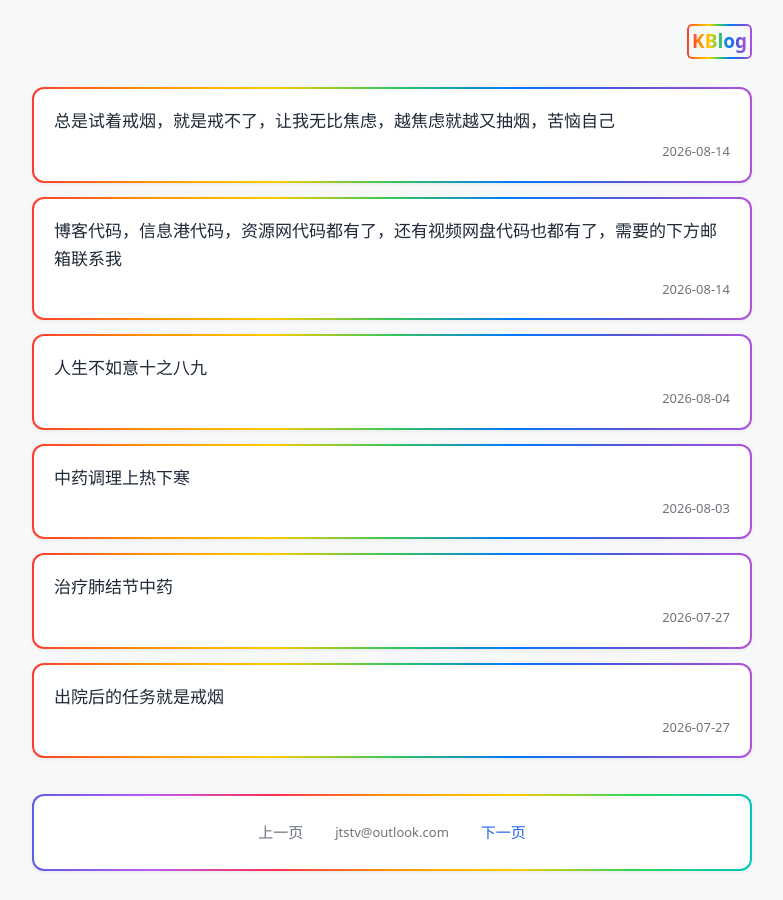
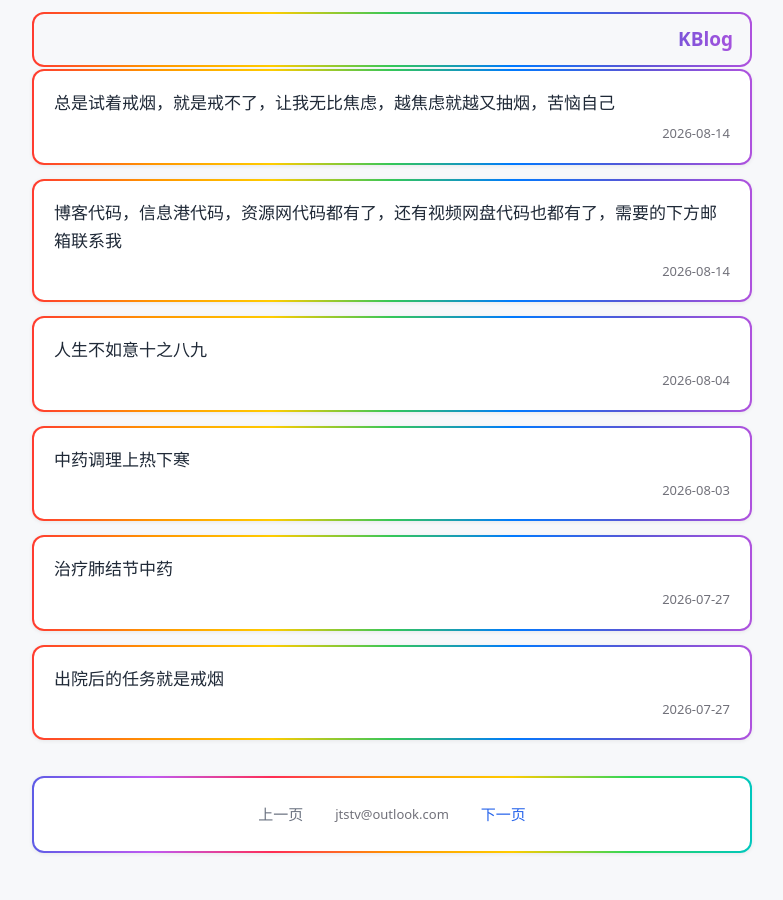
Before and after one commit to JTSTV/Jtstv.github.io, a Jekyll site: the page built from index.html, in a window 1280 px wide. Shown: the whole page, without its empty margins (248-1031 px from the left). Built offline with Jekyll 4.4.1, drawn with Linux system fonts in a browser that asks for light colours; the list of posts is cut into pages by our own code.

Commit message:
更新 index.html

```diff
--- a/index.html
+++ b/index.html
@@ -17,12 +17,12 @@ layout: null
 <meta property="og:type" content="website">
 <style>
 *{margin:0;padding:0;box-sizing:border-box}
-body{font:16px system-ui,-apple-system,sans-serif;background:#f7f8fa;color:#2c333a;padding:24px 16px;line-height:1.65}
+body{font:16px system-ui,-apple-system,sans-serif;background:#f7f8fa;color:#2c333a;padding-top:12px;padding-left:16px;padding-right:16px;padding-bottom:24px;line-height:1.65}
 .container{max-width:720px;margin:0 auto}
-.site-header{text-align:right;margin-bottom:28px}
-.site-title-wrap{display:inline-block;position:relative;padding:2px 5px}
-.site-title-wrap::before{content:"";position:absolute;inset:0;border-radius:5px;padding:2px;background:linear-gradient(90deg,#ff3b30,#ff9500,#ffcc00,#34c759,#007aff,#5856d6,#af52de);-webkit-mask:linear-gradient(#fff 0 0) content-box,linear-gradient(#fff 0 0);mask:linear-gradient(#fff 0 0) content-box,linear-gradient(#fff 0 0);-webkit-mask-composite:xor;mask-composite:exclude;pointer-events:none}
-.site-title{font-size:19px;font-weight:600;text-decoration:none;background:linear-gradient(90deg,#ff3b30,#ff9500,#ffcc00,#34c759,#007aff,#5856d6,#af52de);-webkit-background-clip:text;background-clip:text;color:transparent}
+.site-header{margin-bottom:2px}
+.site-title-wrap{display:block;position:relative;padding:2px 5px;border-radius:12px;background:linear-gradient(90deg,#ff3b30,#ff9500,#ffcc00,#34c759,#007aff,#5856d6,#af52de)}
+.site-title-wrap::before{content:"";position:absolute;inset:2px;border-radius:10px;background:#f7f8fa;pointer-events:none}
+.site-title{position:relative;z-index:1;font-size:19px;font-weight:600;text-decoration:none;background:#fff;display:block;padding:10px 14px;border-radius:10px;text-align:right;background:linear-gradient(90deg,#ff3b30,#ff9500,#ffcc00,#34c759,#007aff,#5856d6,#af52de);-webkit-background-clip:text;background-clip:text;color:transparent}
 .post-item{margin-bottom:14px}
 .post-item a{text-decoration:none;display:block}
 .grad-box-1{background:linear-gradient(90deg,#ff3b30,#ff9500,#ffcc00,#34c759,#007aff,#5856d6,#af52de);padding:2px;border-radius:12px;box-shadow:0 1px 4px rgba(0,0,0,.07)}
@@ -42,7 +42,7 @@ body{font:16px system-ui,-apple-system,sans-serif;background:#f7f8fa;color:#2c33
 .pagination a{color:#2563eb}
 .pagination span{color:#6b7280}
 @media(max-width:600px){
-body{padding:16px 12px}
+body{padding-top:8px;padding-left:12px;padding-right:12px;padding-bottom:16px}
 .inner-card{padding:14px 16px}
 .post-title-text{font-size:16px}
 .pagination-inner{padding:14px 12px;gap:6px}
```
